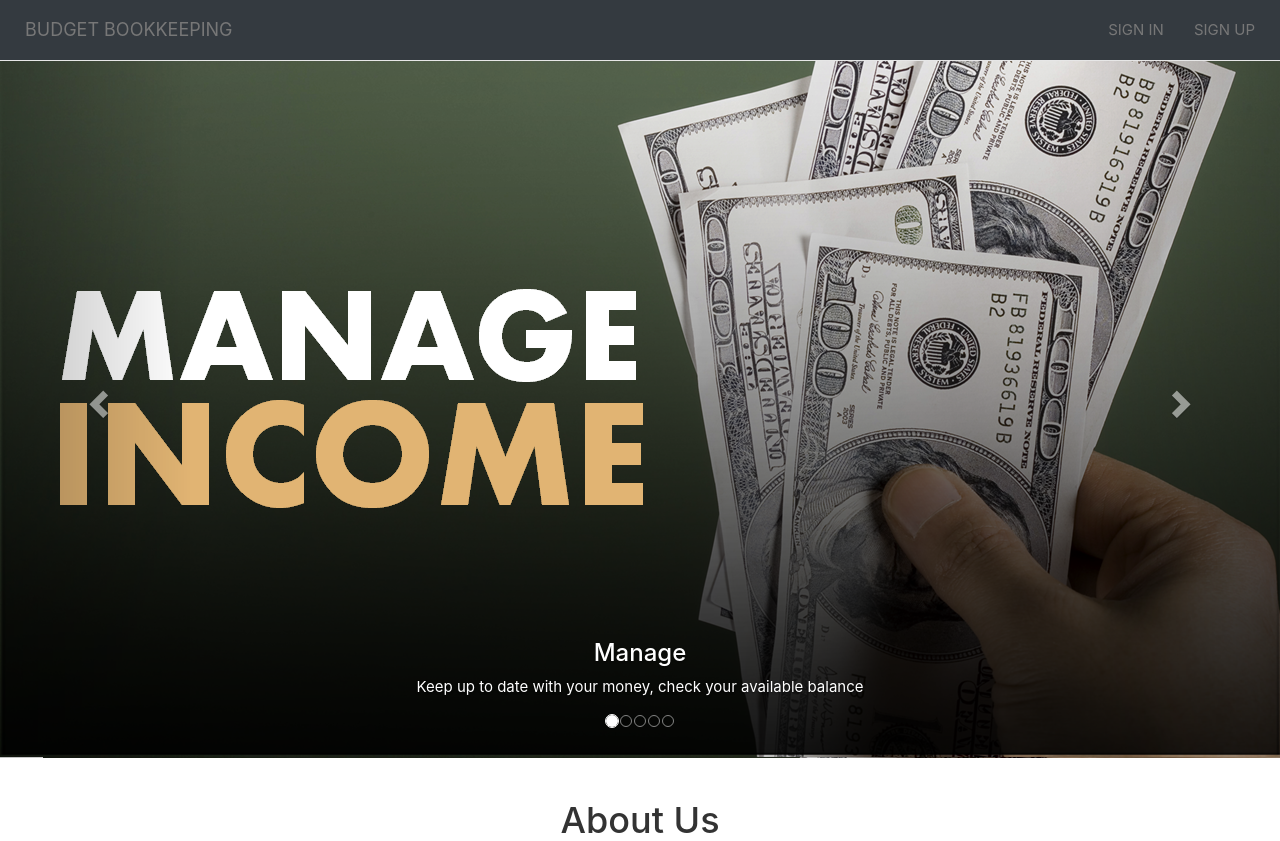
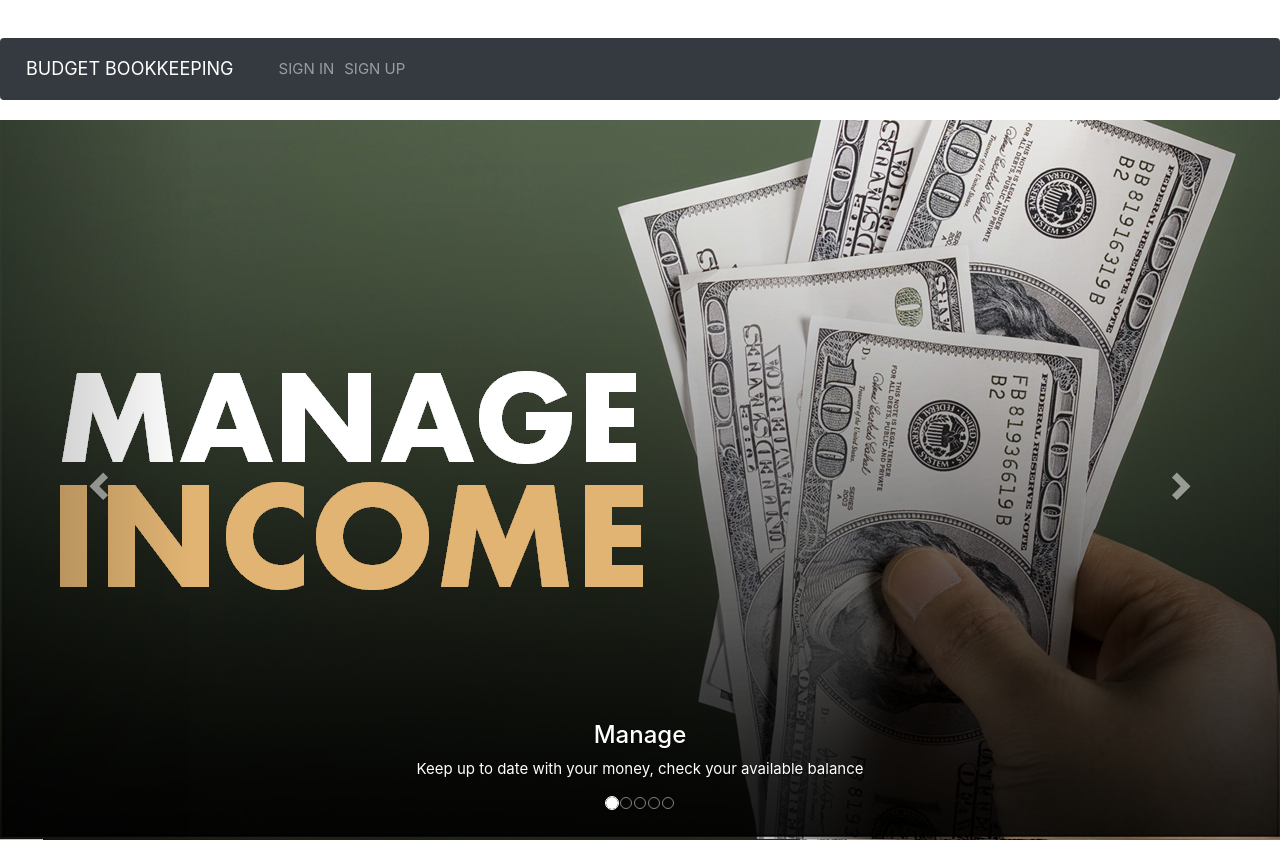
Before and after one commit to dawood96/budgetbookkeeping, a PHP site: page / in a window 1280 px wide. Shown: the top 841 px of the page. Run offline with PHP 8.4, Linux system fonts and the light colour scheme; data that the repository does not hold is empty; some libraries are stand-ins or nearby versions.

Commit message:
Update index.php

```diff
--- a/index.php
+++ b/index.php
@@ -10,6 +10,8 @@
     <meta name="viewport" content="width=device-width, initial-scale=1.0">
     <title>Budget Bookkeeping</title>
     <!-- Bootstrap CSS library -->
+     <link rel="stylesheet" href="https://stackpath.bootstrapcdn.com/bootstrap/4.5.0/css/bootstrap.min.css" integrity="sha384-9aIt2nRpC12Uk9gS9baDl411NQApFmC26EwAOH8WgZl5MYYxFfc+NcPb1dKGj7Sk" crossorigin="anonymous">
+
     <link rel="stylesheet" href="https://stackpath.bootstrapcdn.com/bootstrap/4.4.1/css/bootstrap.min.css"
         integrity="sha384-Vkoo8x4CGsO3+Hhxv8T/Q5PaXtkKtu6ug5TOeNV6gBiFeWPGFN9MuhOf23Q9Ifjh" crossorigin="anonymous">
     <link rel="stylesheet" href="https://maxcdn.bootstrapcdn.com/bootstrap/3.4.1/css/bootstrap.min.css">
@@ -22,25 +24,24 @@
 </head>
 
 <body id="index_page" data-spy="scroll" data-target=".navbar" data-offset="60">
-    <nav class="navbar navbar-default navbar-fixed-top navbar-expand-lg navbar-dark bg-dark ">
-        <div class="container-fluid">
-            <div class="navbar-header">
-                <button type="button" class="navbar-toggle" data-toggle="collapse" data-target="#myNavbar">
-                    <span class="icon-bar"></span>
-                    <span class="icon-bar"></span>
-                    <span class="icon-bar"></span>
-                </button>
+    <nav class="navbar navbar-expand-lg navbar-dark bg-dark">
+        <a class="navbar-brand" href="index.php">BUDGET BOOKKEEPING</a>
+  <button class="navbar-toggler" type="button" data-toggle="collapse" data-target="#navbarNav" aria-controls="navbarNav" aria-expanded="false" aria-label="Toggle navigation">
+    <span class="navbar-toggler-icon"></span>
+  </button>
+  <div class="collapse navbar-collapse" id="navbarNav">
+    <ul class="navbar-nav">
+      <li class="nav-item">
+        <a class="nav-link" href="login.php">SIGN IN <span class="sr-only">(current)</span></a>
+      </li>
+      <li class="nav-item">
+        <a class="nav-link" href="signup.php">SIGN UP</a>
+        </li>
+    </ul>
+  </div>
+</nav>
 
-            </div>
-            <a class="navbar-brand" href="index.php">BUDGET BOOKKEEPING</a>
-            <div class="collapse navbar-collapse" id="myNavbar">
-                <ul class="nav navbar-nav navbar-right">
-                    <li class="nav-item"><a href="login.php">SIGN IN</a></li>
-                    <li class="nav-item"><a href="signup.php">SIGN UP</a></li>
-                </ul>
-            </div>
-        </div>
-    </nav>
+
 
     <!-- carousel -->
     <div id="myCarousel" class="carousel slide" data-ride="carousel">
@@ -255,15 +256,9 @@
     <br> <?php include 'footer.php';?>
 
     <!-- Bootstrap JS library -->
-    <script src="https://code.jquery.com/jquery-3.4.1.slim.min.js"
-        integrity="sha384-J6qa4849blE2+poT4WnyKhv5vZF5SrPo0iEjwBvKU7imGFAV0wwj1yYfoRSJoZ+n" crossorigin="anonymous">
-    </script>
-    <script src="https://cdn.jsdelivr.net/npm/popper.js@1.16.0/dist/umd/popper.min.js"
-        integrity="sha384-Q6E9RHvbIyZFJoft+2mJbHaEWldlvI9IOYy5n3zV9zzTtmI3UksdQRVvoxMfooAo" crossorigin="anonymous">
-    </script>
-    <script src="https://stackpath.bootstrapcdn.com/bootstrap/4.4.1/js/bootstrap.min.js"
-        integrity="sha384-wfSDF2E50Y2D1uUdj0O3uMBJnjuUD4Ih7YwaYd1iqfktj0Uod8GCExl3Og8ifwB6" crossorigin="anonymous">
-    </script>
+    <script src="https://code.jquery.com/jquery-3.5.1.slim.min.js" integrity="sha384-DfXdz2htPH0lsSSs5nCTpuj/zy4C+OGpamoFVy38MVBnE+IbbVYUew+OrCXaRkfj" crossorigin="anonymous"></script>
+    <script src="https://cdn.jsdelivr.net/npm/popper.js@1.16.0/dist/umd/popper.min.js" integrity="sha384-Q6E9RHvbIyZFJoft+2mJbHaEWldlvI9IOYy5n3zV9zzTtmI3UksdQRVvoxMfooAo" crossorigin="anonymous"></script>
+    <script src="https://stackpath.bootstrapcdn.com/bootstrap/4.5.0/js/bootstrap.min.js" integrity="sha384-OgVRvuATP1z7JjHLkuOU7Xw704+h835Lr+6QL9UvYjZE3Ipu6Tp75j7Bh/kR0JKI" crossorigin="anonymous"></script>
 
     <!-- carousel -->
     <script src="https://ajax.googleapis.com/ajax/libs/jquery/3.4.0/jquery.min.js"></script>
```
